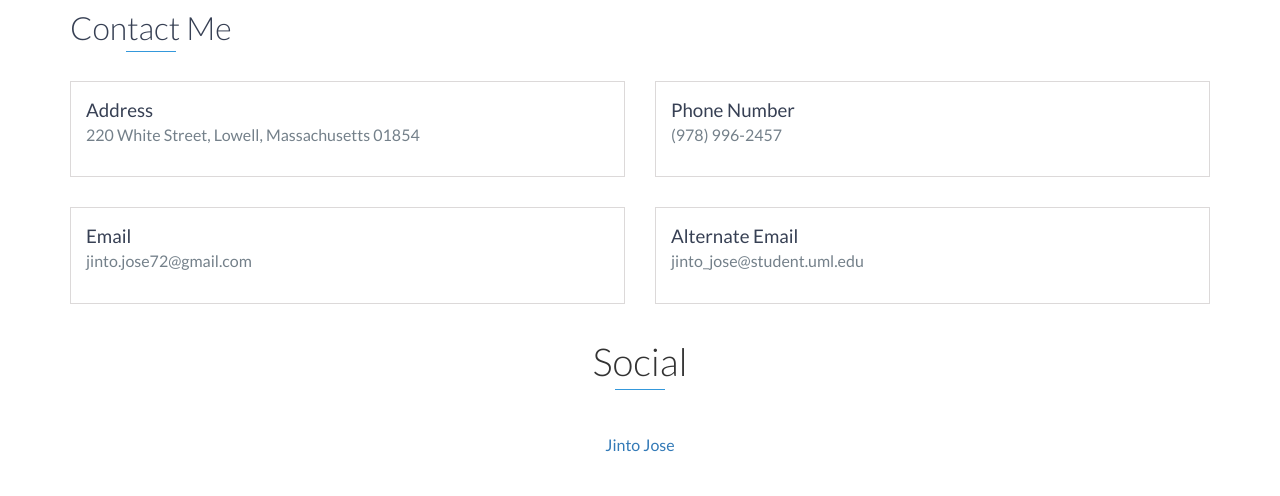
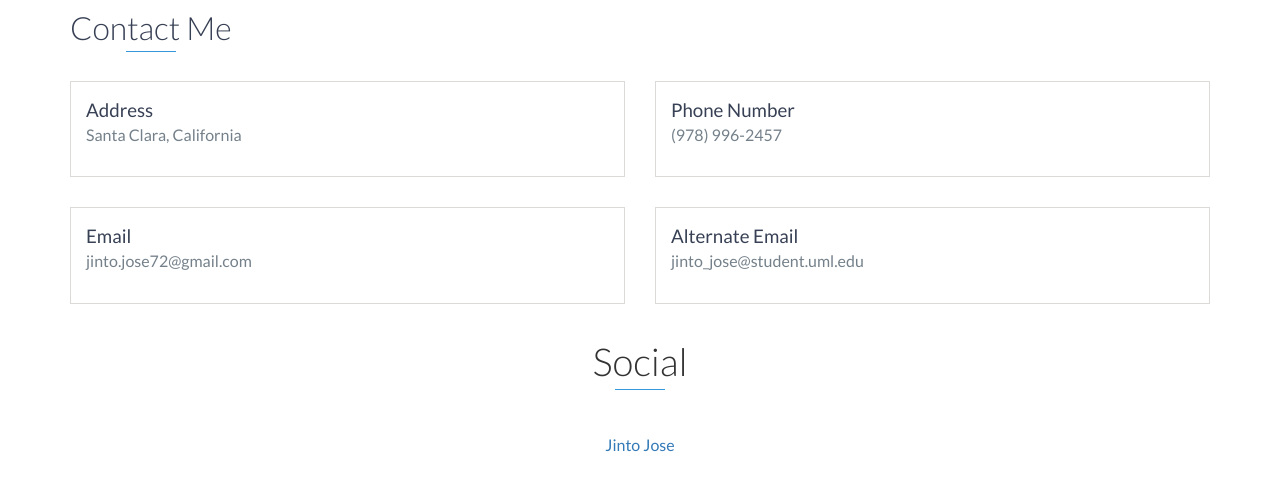
Before and after one commit to jintojose72/jintojose72.github.io, a website: page index.html in a window 1280 px wide. Shown: the part 1720-2216 px from the top of the page. Drawn offline with nearby package versions, Linux system fonts and the light colour scheme.

Commit message:
Update index.html

```diff
--- a/index.html
+++ b/index.html
@@ -126,7 +126,7 @@
                 <div class="col-md-6">
                     <div class="education-block">
                         <h3>Address</h3>
-                        <h4>220 White Street, Lowell, Massachusetts 01854</h4>
+                        <h4>Santa Clara, California</h4>
                     </div>
                 </div>
                 <div class="col-md-6">
```
